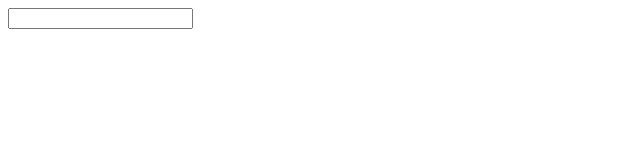
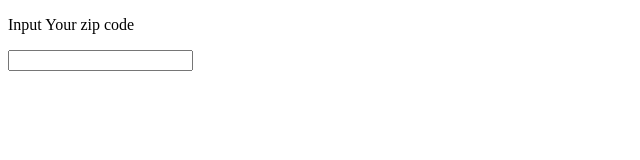
Before and after one commit to szuperszam/weatherChannel, a plain HTML site: page index.html in a window 1280 px wide. Shown: the whole page, without its empty margins (0-640 px from the left). Drawn offline with Linux system fonts and the light colour scheme.

Commit message:
input zip code prompt

```diff
--- a/index.html
+++ b/index.html
@@ -6,6 +6,7 @@
     <title>Document</title>
 </head>
 <body>
+    <p>Input Your zip code</p>
     <input type="text">
 </body>
 </html>
```
